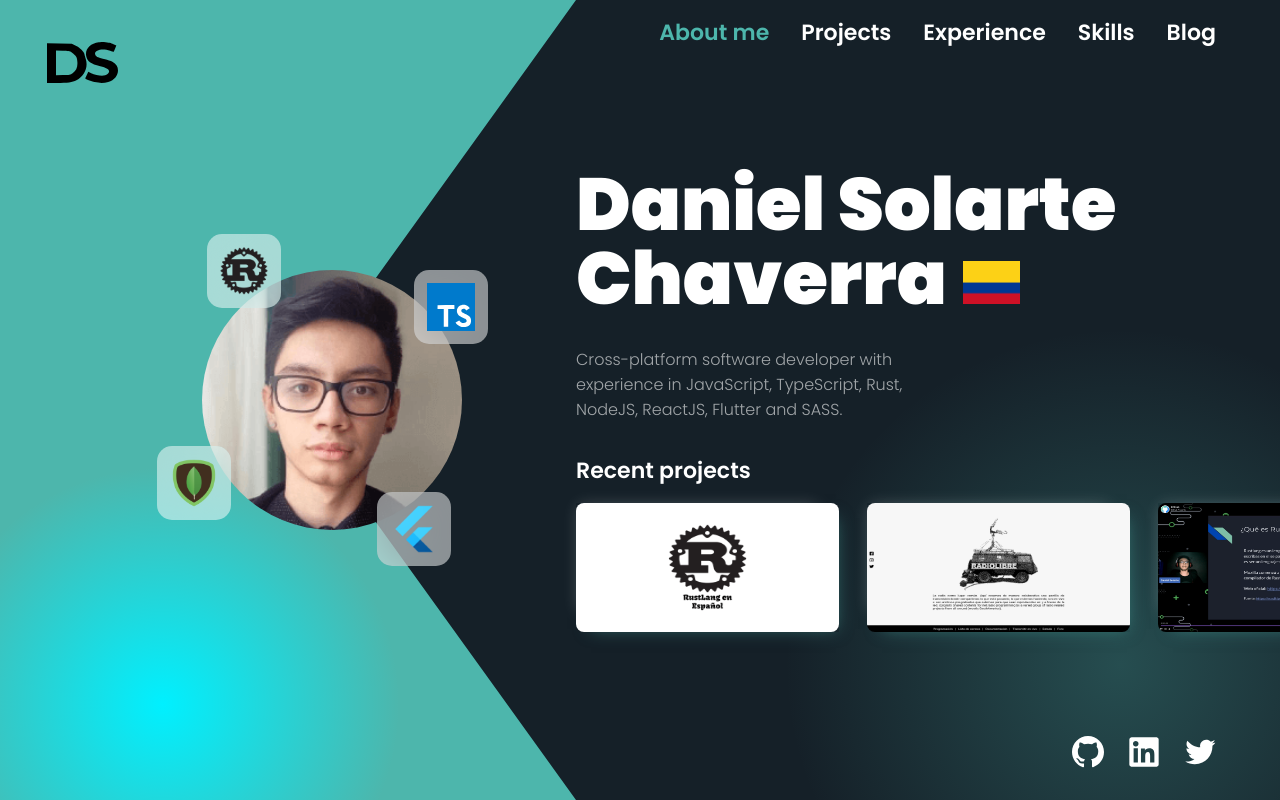
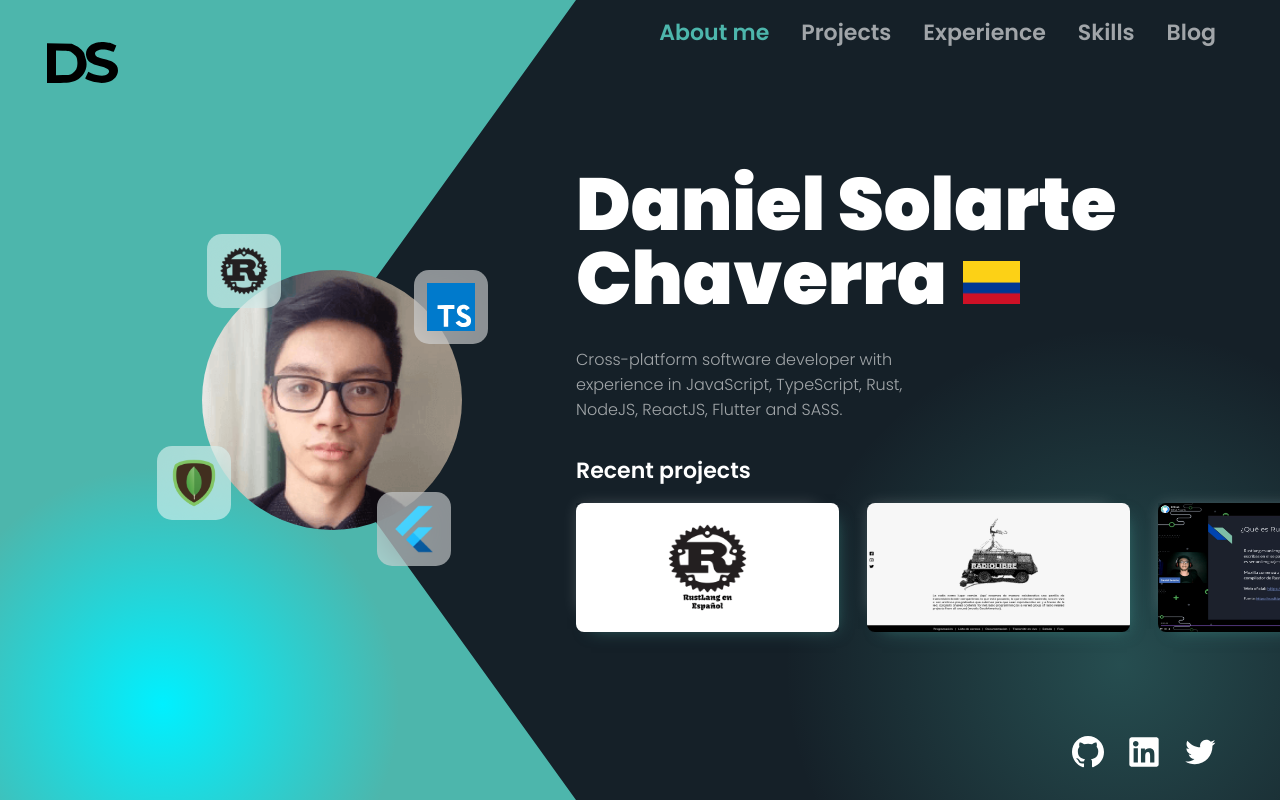
Before and after one commit to DaniGCDev/danielsolarte.co, a Next.js app: page / in a window 1280 px wide. Shown: the top 800 px of the page. Built offline with nearby package versions, Linux system fonts and the light colour scheme.

Commit message:
feat: Add on hover event to header item

```diff
--- a/features/common/Header/Header.module.scss
+++ b/features/common/Header/Header.module.scss
@@ -16,17 +16,24 @@
       padding: 0;
 
       &__item {
+        $item: &;
+
+        color: rgba(white, .6);
         font-size: 22.08px;
-        color: white;
+        transition: color ease-in-out .2s;
 
         &--active {
           color: $primaryColor;
-
+        }
+        &:hover {
+          &:not(#{ $item }--active) {
+            color: white;
+          }
         }
         & > a {
-          text-decoration: none;
           color: inherit;
           font-weight: 600;
+          text-decoration: none;
         }
       }
     }
```
